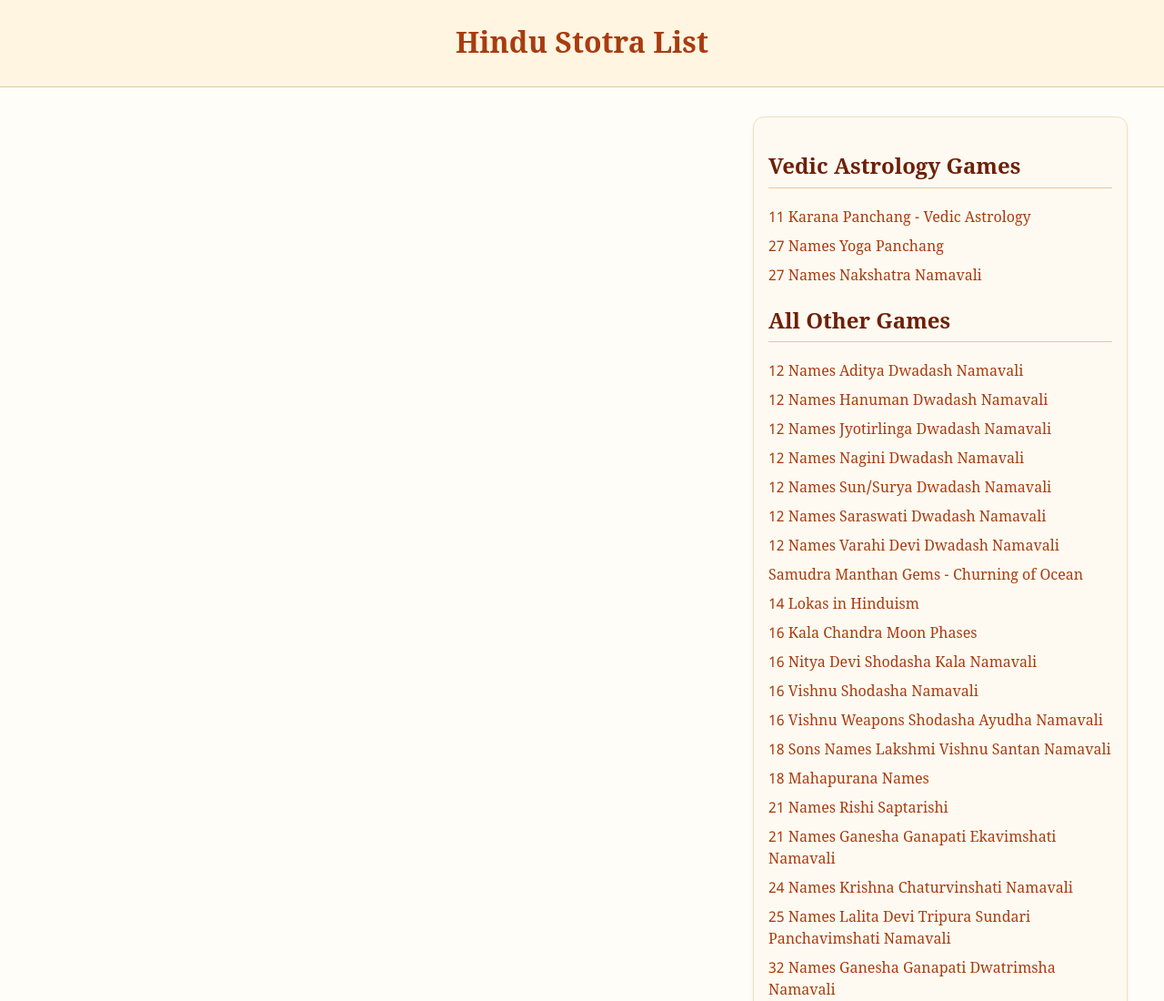
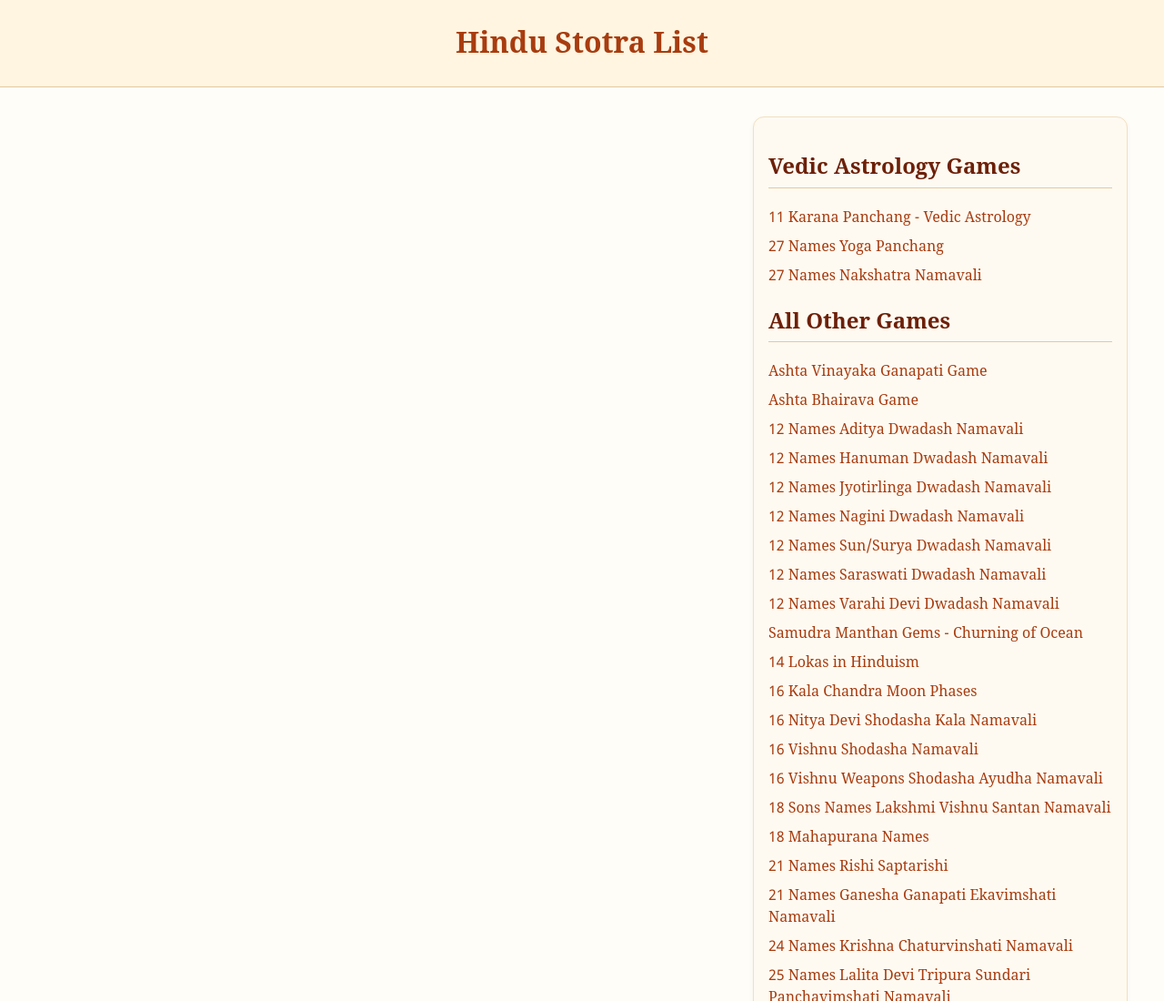
Before and after one commit to stotramala108/stotramala108.github.io, a plain HTML site: page index.html in a window 1280 px wide. Shown: the top 1100 px of the page at 91% size. Drawn offline with nearby package versions, Linux system fonts and the light colour scheme; no server answers.

Commit message:
Update index.html

```diff
--- a/index.html
+++ b/index.html
@@ -108,6 +108,8 @@
 
       <h2>All Other Games</h2>
       <div class="game-list">
+        <a href="https://stotramala.com/games/ashtavinayak-ganpati-name-list-8-ganesha-word-search-puzzle-game-english-sanskrit-play-free-online/">Ashta Vinayaka Ganapati Game</a>
+        <a href="https://stotramala.com/games/8-names-bhairava-ashtabhairav-namavali-word-search-puzzle-game-english-sanskrit-play-free-online/">Ashta Bhairava Game</a>
         <a href="https://stotramala.com/games/12-names-aditya-dwadash-namavali-word-search-puzzle-game-english-sanskrit-play-free-online/">12 Names Aditya Dwadash Namavali</a>
         <a href="https://stotramala.com/games/12-names-hanuman-dwadash-namavali-word-search-puzzle-game-english-sanskrit-play-free-online/">12 Names Hanuman Dwadash Namavali</a>
         <a href="https://stotramala.com/games/12-names-jyotirlinga-dwadash-namavali-word-search-puzzle-game-english-sanskrit-play-free-online/">12 Names Jyotirlinga Dwadash Namavali</a>
```
